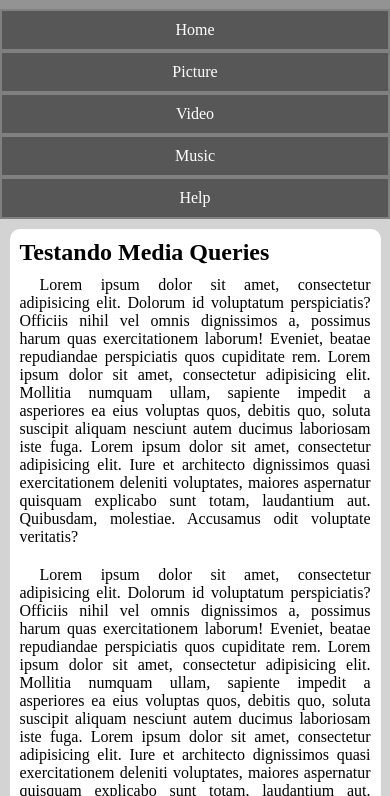
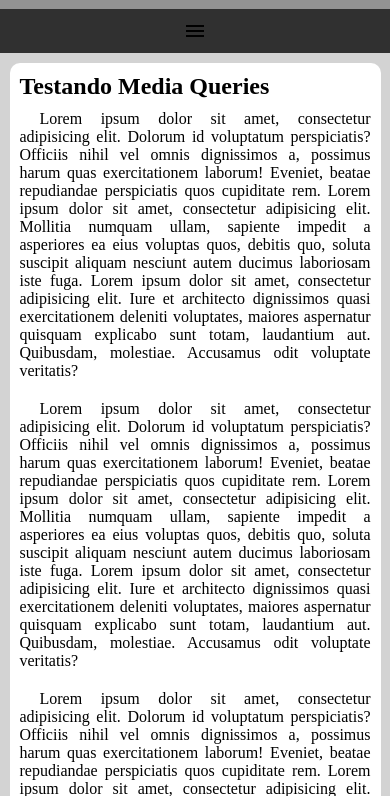
Before and after one commit to marciodaniel512/htm5, a plain HTML site: page ex026/mediaquery005/index.html in a window 390 px wide. Shown: the part 48-844 px from the top of the page. Drawn offline with nearby package versions, Linux system fonts and the light colour scheme.

Commit message:
Criação do menu hamburger
Utilização da tag i (icone)

Uso do cursor: pointer; para transformar o cursor numa mão

Uso de JavaScript para adicionar funcionalidade de recolha e exposição do menu

```diff
--- a/ex026/mediaquery005/css/estilo.css
+++ b/ex026/mediaquery005/css/estilo.css
@@ -18,7 +18,21 @@ header > h1{
 }
 
 menu{
-     display: block;
+     display: none;
+}
+
+i#burger{
+    background-color: rgb(48, 48, 48);
+    display: block;
+    text-align: center;
+    padding: 10px;
+    cursor: pointer;
+}
+
+i#burger:hover{
+    display: block;
+    background-color: white;
+    color: black;
 }
 
 menu > ul{
--- a/ex026/mediaquery005/index.html
+++ b/ex026/mediaquery005/index.html
@@ -4,19 +4,20 @@
     <meta charset="UTF-8">
     <meta name="viewport" content="width=device-width, initial-scale=1.0">
     <title>Media Query</title>
+    <link rel="stylesheet" href="https://fonts.googleapis.com/css2?family=Material+Symbols+Outlined:opsz,wght,FILL,GRAD@20..48,100..700,0..1,-50..200&icon_names=menu" />
     <link rel="stylesheet" href="css/estilo.css">
 </head>
 <body>
     <header>
         <h1>Meu site</h1>
-        <menu>
+        <i id="burger" class="material-symbols-outlined" onclick="clickMenu()">menu</i>
+        <menu id="itens">
             <ul type="none">
                 <li><a href="#">Home</a></li>
                 <li><a href="#">Picture</a></li>
                 <li><a href="#">Video</a></li>
                 <li><a href="#">Music </a></li>
                 <li><a href="#">Help</a></li>
-
             </ul>
         </menu>
     </header>
@@ -30,5 +31,15 @@
             <p>Lorem ipsum dolor sit amet, consectetur adipisicing elit. Dolorum id voluptatum perspiciatis? Officiis nihil vel omnis dignissimos a, possimus harum quas exercitationem laborum! Eveniet, beatae repudiandae perspiciatis quos cupiditate rem. Lorem ipsum dolor sit amet, consectetur adipisicing elit. Mollitia numquam ullam, sapiente impedit a asperiores ea eius voluptas quos, debitis quo, soluta suscipit aliquam nesciunt autem ducimus laboriosam iste fuga. Lorem ipsum dolor sit amet, consectetur adipisicing elit. Iure et architecto dignissimos quasi exercitationem deleniti voluptates, maiores aspernatur quisquam explicabo sunt totam, laudantium aut. Quibusdam, molestiae. Accusamus odit voluptate veritatis?</p>
         </article>
     </main>
+
+    <script>
+        function clickMenu(){
+            if(itens.style.display == 'block'){
+                itens.style.display = 'none'
+            }   else{
+                itens.style.display = 'block'
+            }
+        }
+    </script>
 </body>
 </html>
```
